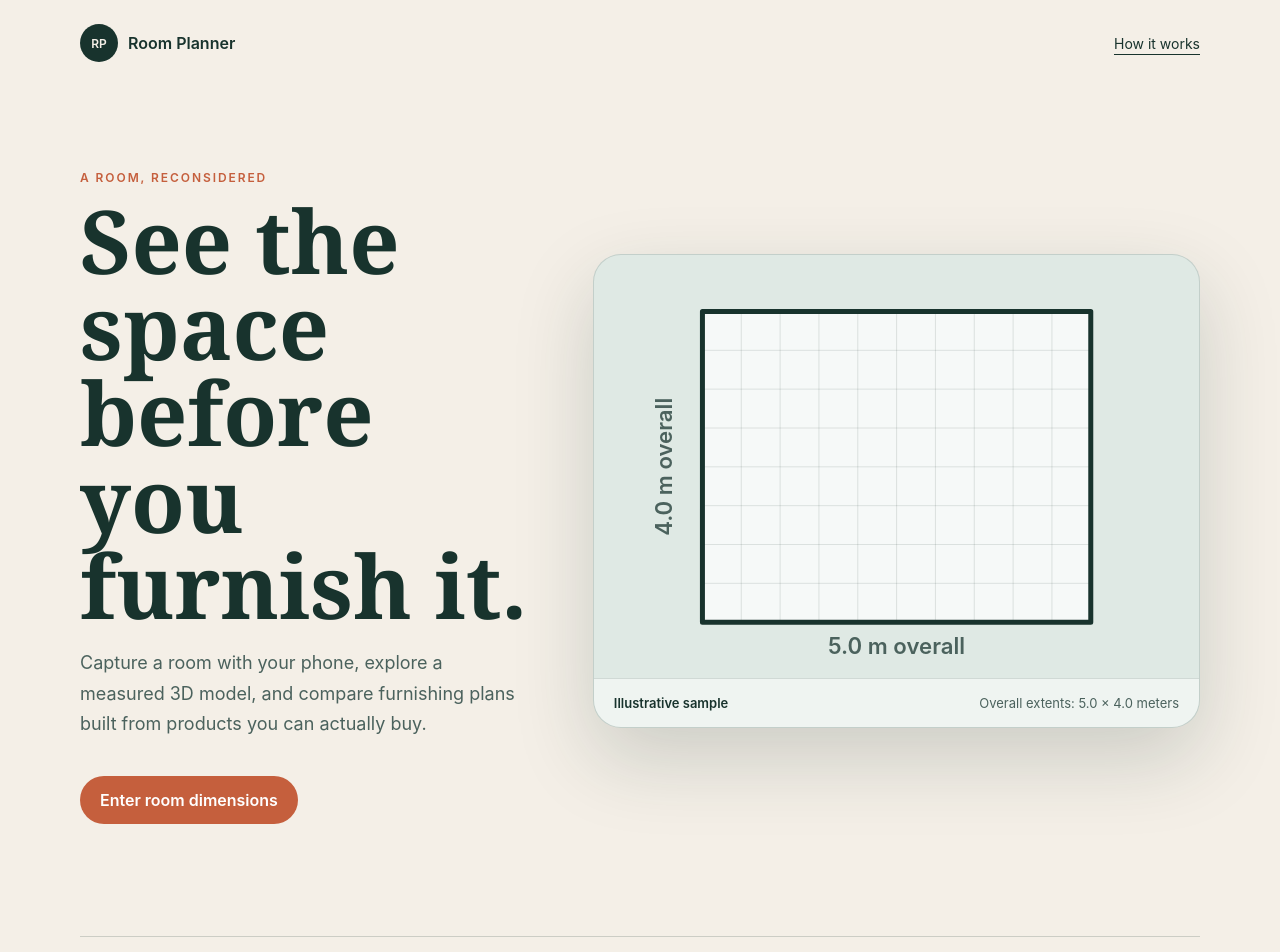
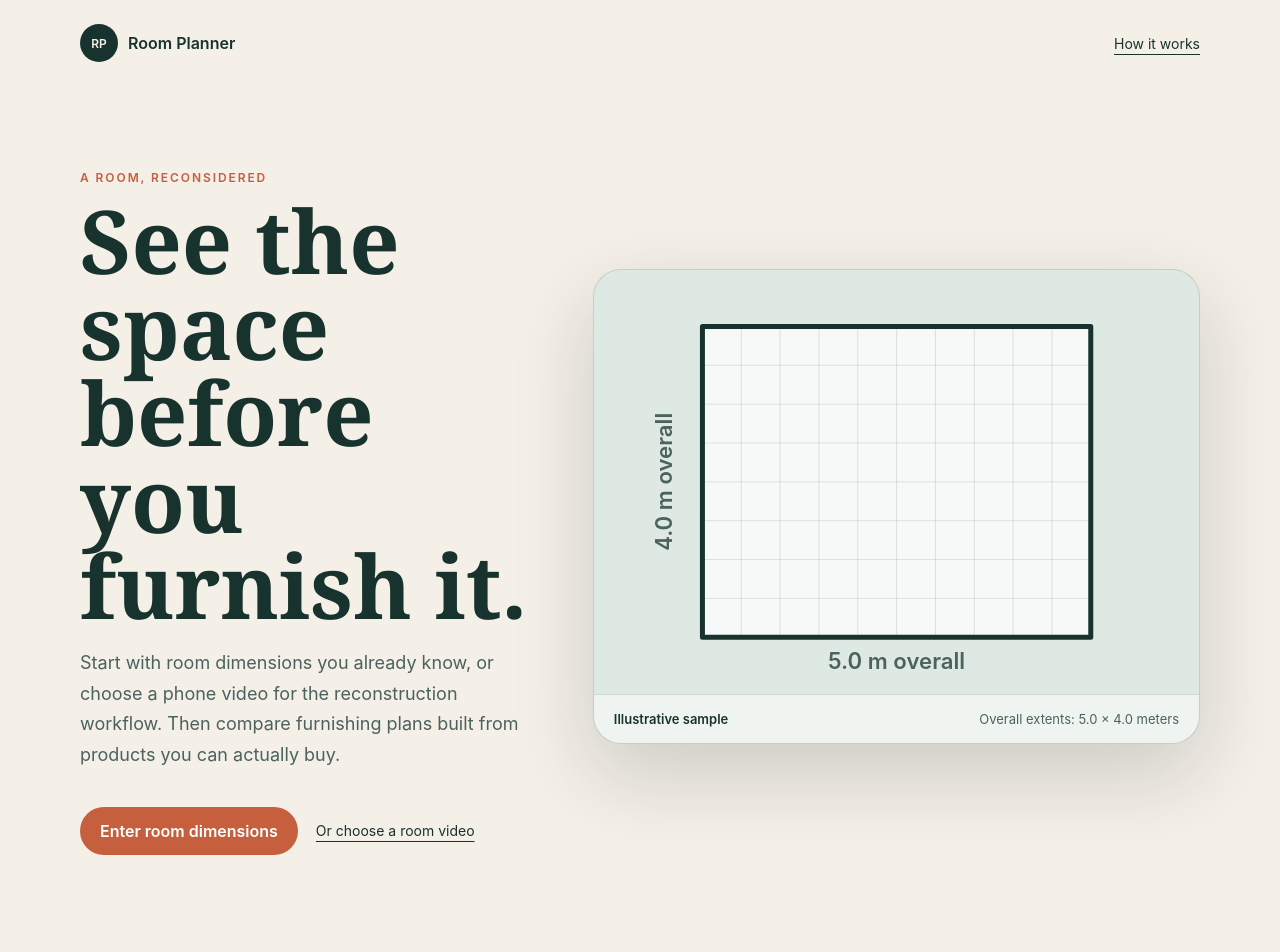
Before and after one commit to dqhomeinc/room-planner, a React (Vite) app in the folder apps/web/: page / in a window 1280 px wide. Shown: the top 952 px of the page. Built offline with nearby package versions, Linux system fonts and the light colour scheme.

Commit message:
fix: align room entry navigation and copy

```diff
--- a/apps/web/src/app.tsx
+++ b/apps/web/src/app.tsx
@@ -29,12 +29,18 @@ export function App() {
           <p className="eyebrow">A room, reconsidered</p>
           <h1>See the space before you furnish it.</h1>
           <p className="lede">
-            Capture a room with your phone, explore a measured 3D model, and
-            compare furnishing plans built from products you can actually buy.
+            Start with room dimensions you already know, or choose a phone video
+            for the reconstruction workflow. Then compare furnishing plans built
+            from products you can actually buy.
           </p>
-          <a className="primary-action" href="#room-builder">
-            Enter room dimensions
-          </a>
+          <div className="hero-actions">
+            <a className="primary-action" href="#room-builder">
+              Enter room dimensions
+            </a>
+            <a className="quiet-link" href="#capture">
+              Or choose a room video
+            </a>
+          </div>
         </div>
         <div className="room-card">
           <RoomPlanSurface
@@ -51,7 +57,7 @@ export function App() {
 
       <section className="workflow" id="workflow">
         <p className="eyebrow">The pilot workflow</p>
-        <h2>From phone video to a practical plan.</h2>
+        <h2>From room input to a practical plan.</h2>
         <ol>
           {productSteps.map((step, index) => (
             <li key={step.title}>
--- a/apps/web/src/product-steps.ts
+++ b/apps/web/src/product-steps.ts
@@ -1,11 +1,11 @@
 export const productSteps = [
   {
-    title: 'Capture',
-    description: 'Follow simple guidance while moving through the room.',
+    title: 'Define',
+    description: 'Enter known dimensions or choose a video of the room.',
   },
   {
-    title: 'Calibrate',
-    description: 'Confirm one known length to scale the reconstructed space.',
+    title: 'Review',
+    description: 'Check the room shape, measurements, and inferred geometry.',
   },
   {
     title: 'Explore',
--- a/apps/web/src/styles.css
+++ b/apps/web/src/styles.css
@@ -123,6 +123,17 @@ h2 {
   background: #c55f3d;
   font-weight: 600;
   text-decoration: none;
+}
+
+.hero-actions {
+  display: flex;
+  flex-wrap: wrap;
+  gap: 18px;
+  align-items: center;
+}
+
+.hero-actions .quiet-link {
+  margin-top: 18px;
 }
 
 .capture {
```
Also changed, not shown: 2 other files (tests, documents, lock files or other folders).
